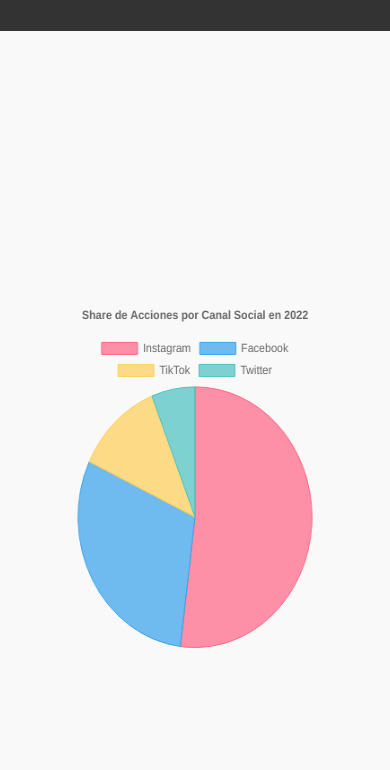
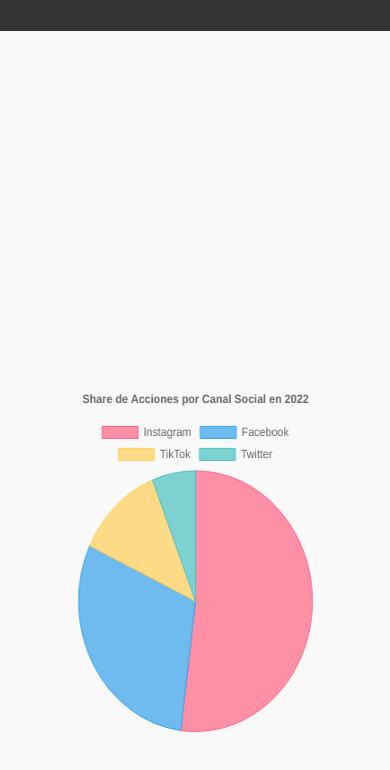
Before and after one commit to yapuu03/yapuu03.github.io, a plain HTML site: page index.html in a window 390 px wide. Shown: the part 853-1623 px from the top of the page. Drawn offline with nearby package versions, Linux system fonts and the light colour scheme.

Commit message:
Update index.html

```diff
--- a/index.html
+++ b/index.html
@@ -46,8 +46,8 @@
         }
 
         canvas {
-            max-width: 80%;
-            max-height: 80%;
+            max-width: 90%;
+            max-height: 90%;
         }
 
         /* Contenedor de infografía */
@@ -74,6 +74,18 @@
 
             to {
                 opacity: 1;
+            }
+        }
+
+        /* Ajustes para pantallas pequeñas */
+        @media (max-width: 768px) {
+            .chart-section {
+                height: 120vh; /* Aumentar la altura de la sección para pantallas verticales */
+            }
+
+            canvas {
+                max-width: 70%;
+                max-height: 70%; /* Aumentar el tamaño del gráfico */
             }
         }
     </style>
```
